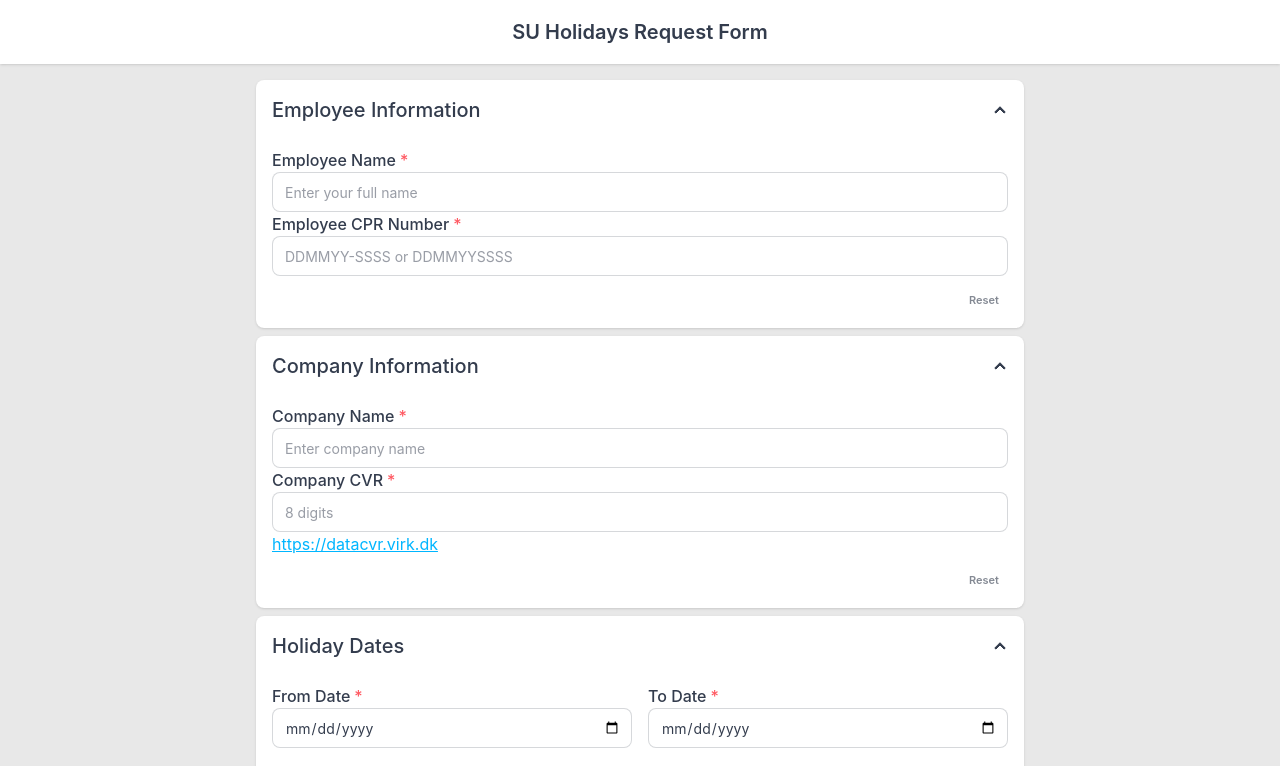
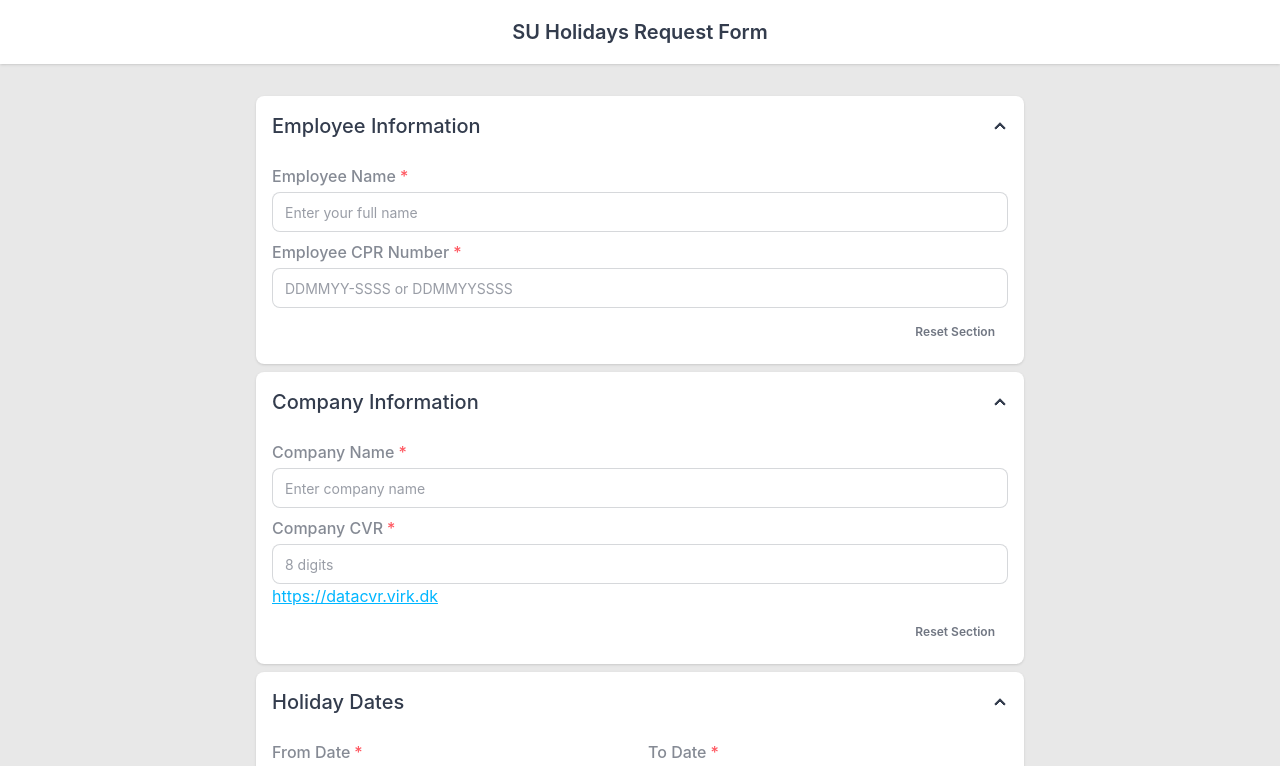
Before and after one commit to patrikvalentiny/su-holidays, a React (Vite) app: page / in a window 1280 px wide. Shown: the top 766 px of the page. Built offline with nearby package versions, Linux system fonts and the light colour scheme; what @react-pdf/renderer would draw is missing.

Commit message:
refactor: improve styling and layout of holiday request form components

```diff
--- a/src/App.tsx
+++ b/src/App.tsx
@@ -5,8 +5,8 @@ export default function App() {
   const { formData, errors, handleChange, isFormValid, resetSection } = useHolidayRequestForm()
 
   return (
-    <div className="min-h-screen bg-base-200">
-      <div className="navbar bg-base-100 shadow-sm">
+    <div className="min-h-screen bg-base-200 font-sans">
+      <div className="navbar bg-base-100 shadow-sm px-4 lg:px-8">
         <div className="navbar-start">
         </div>
         <div className="navbar-center">
@@ -16,8 +16,8 @@ export default function App() {
 
         </div>
       </div>
-      <div className="py-4 px-4 lg:px-16">
-        <div className="max-w-3xl mx-auto space-y-2">
+      <div className="py-8 px-4 lg:px-8">
+        <div className="max-w-3xl mx-auto space-y-8">
           {/* Form */}
           <HolidayRequestForm
             formData={formData}
--- a/src/components/FormInput.tsx
+++ b/src/components/FormInput.tsx
@@ -18,9 +18,9 @@ export const FormInput: React.FC<FormInputProps> = ({
     ...props
 }) => {
     return (
-        <label className="form-control w-full">
-            <div className="label">
-                <span className="text-base-content font-medium">
+        <div className="form-control w-full pt-2">
+            <div className="label pb-1">
+                <span className="label-text text-base font-medium">
                     {label}
                     {required && <span className="text-error ml-1">*</span>}
                 </span>
@@ -44,6 +44,6 @@ export const FormInput: React.FC<FormInputProps> = ({
                     }
                 </div>
             )}
-        </label>
+        </div>
     )
 }
--- a/src/components/FormSection.tsx
+++ b/src/components/FormSection.tsx
@@ -17,20 +17,20 @@ export const FormSection: React.FC<FormSectionProps> = ({ title, children, isVal
 
     return (
         <div className={`collapse collapse-arrow shadow-sm rounded-lg ${isValid === false ? 'bg-error/10' : 'bg-base-100'}`}>
-            <input type="checkbox" defaultChecked />
+            <input type="checkbox" defaultChecked name={title.toLowerCase().replace(/\s+/g, '-')} />
             <div className={`collapse-title text-xl font-medium ${titleClass}`}>
                 {title}
             </div>
             <div className="collapse-content">
-                <div className="space-y-4 pt-2">{children}</div>
+                <div className="">{children}</div>
                 {onReset && (
-                    <div className="flex justify-end pt-3">
+                    <div className="flex justify-end pt-2">
                         <button
                             type="button"
-                            className="btn btn-xs btn-ghost opacity-60 hover:opacity-100"
+                            className="btn btn-sm btn-ghost text-base-content/70 hover:text-base-content"
                             onClick={onReset}
                         >
-                            Reset
+                            Reset Section
                         </button>
                     </div>
                 )}
--- a/src/features/holiday-request/components/HolidayDatesSection.tsx
+++ b/src/features/holiday-request/components/HolidayDatesSection.tsx
@@ -17,7 +17,7 @@ export const HolidayDatesSection: React.FC<HolidayDatesSectionProps> = ({ data,
 
     return (
         <FormSection title="Holiday Dates" isValid={isValid} onReset={onReset}>
-            <div className="grid grid-cols-2 gap-4">
+            <div className="grid grid-cols-1 sm:grid-cols-2 gap-4 m-0">
                 <FormInput
                     type="date"
                     name="fromDate"
--- a/src/features/holiday-request/components/HolidayRequestForm.tsx
+++ b/src/features/holiday-request/components/HolidayRequestForm.tsx
@@ -42,13 +42,11 @@ export const HolidayRequestForm: React.FC<HolidayRequestFormProps> = ({
         [!!formData.fromDate, !!formData.toDate, !!formData.workingDays],
         formData.fromDate && formData.toDate && formData.fromDate > formData.toDate ? true : false
     )
-    const signatureStatus = getSectionStatus(
-        [!!formData.employeeSignatureDate],
-        false
-    )
+    const signatureStatus = formData.employeeSignatureDate ? true : undefined;
+
 
     return (
-        <form className="space-y-2">
+        <form className="space-y-2 mb-0">
             <EmployeeSection data={formData} errors={errors} onChange={onFormChange} isValid={employeeStatus} onReset={() => onResetSection(['employeeName', 'employeeCPR'])} />
             <CompanySection data={formData} errors={errors} onChange={onFormChange} isValid={companyStatus} onReset={() => onResetSection(['companyName', 'companyCVR'])} />
             <HolidayDatesSection data={formData} onChange={onFormChange} isValid={datesStatus} onReset={() => onResetSection(['fromDate', 'toDate', 'workingDays'])} />
@@ -57,11 +55,11 @@ export const HolidayRequestForm: React.FC<HolidayRequestFormProps> = ({
             {/* Action Buttons */}
             <div className="flex flex-col sm:flex-row gap-4 pt-2">
                 {isValid ? (
-                    <Suspense fallback={<button disabled className="flex-1 btn btn-primary p-2">Loading...</button>}>
+                    <Suspense fallback={<button disabled className="flex-1 btn btn-primary p-3">Loading...</button>}>
                         <PDFDownloadButton data={formData} />
                     </Suspense>
                 ) : (
-                    <button disabled className="flex-1 btn btn-primary btn-disabled p-2">
+                    <button disabled className="flex-1 btn p-3 cursor-not-allowed">
                         Fill All Fields to Generate PDF
                     </button>
                 )}
--- a/src/features/holiday-request/components/PDFDownloadButton.tsx
+++ b/src/features/holiday-request/components/PDFDownloadButton.tsx
@@ -11,7 +11,7 @@ const PDFDownloadButton: React.FC<PDFDownloadButtonProps> = ({ data }) => (
         data-umami-event="download_pdf"
         document={<HolidayRequestPDF data={data} />}
         fileName={`Holiday_Request_${data.employeeName.replace(/\s+/g, '_')}.pdf`}
-        className="btn btn-primary flex-1 p-2"
+        className="btn btn-primary flex-1 p-3"
     >
         {({ loading }) => (loading ? 'Preparing PDF...' : 'Download PDF')}
     </PDFDownloadLink>
--- a/src/features/holiday-request/components/SignatureSection.tsx
+++ b/src/features/holiday-request/components/SignatureSection.tsx
@@ -18,7 +18,6 @@ export const SignatureSection: React.FC<SignatureSectionProps> = ({ data, onChan
                 value={data.employeeSignatureDate}
                 onChange={onChange}
                 label="Date of Signature"
-                required
             />
         </FormSection>
     )
--- a/src/features/holiday-request/hooks/useHolidayRequestForm.ts
+++ b/src/features/holiday-request/hooks/useHolidayRequestForm.ts
@@ -58,7 +58,6 @@ export const useHolidayRequestForm = () => {
             formData.fromDate &&
             formData.toDate &&
             formData.workingDays &&
-            formData.employeeSignatureDate &&
             validateCPR(formData.employeeCPR) &&
             validateCVR(formData.companyCVR) &&
             (!formData.fromDate || !formData.toDate || formData.fromDate <= formData.toDate) &&
```
